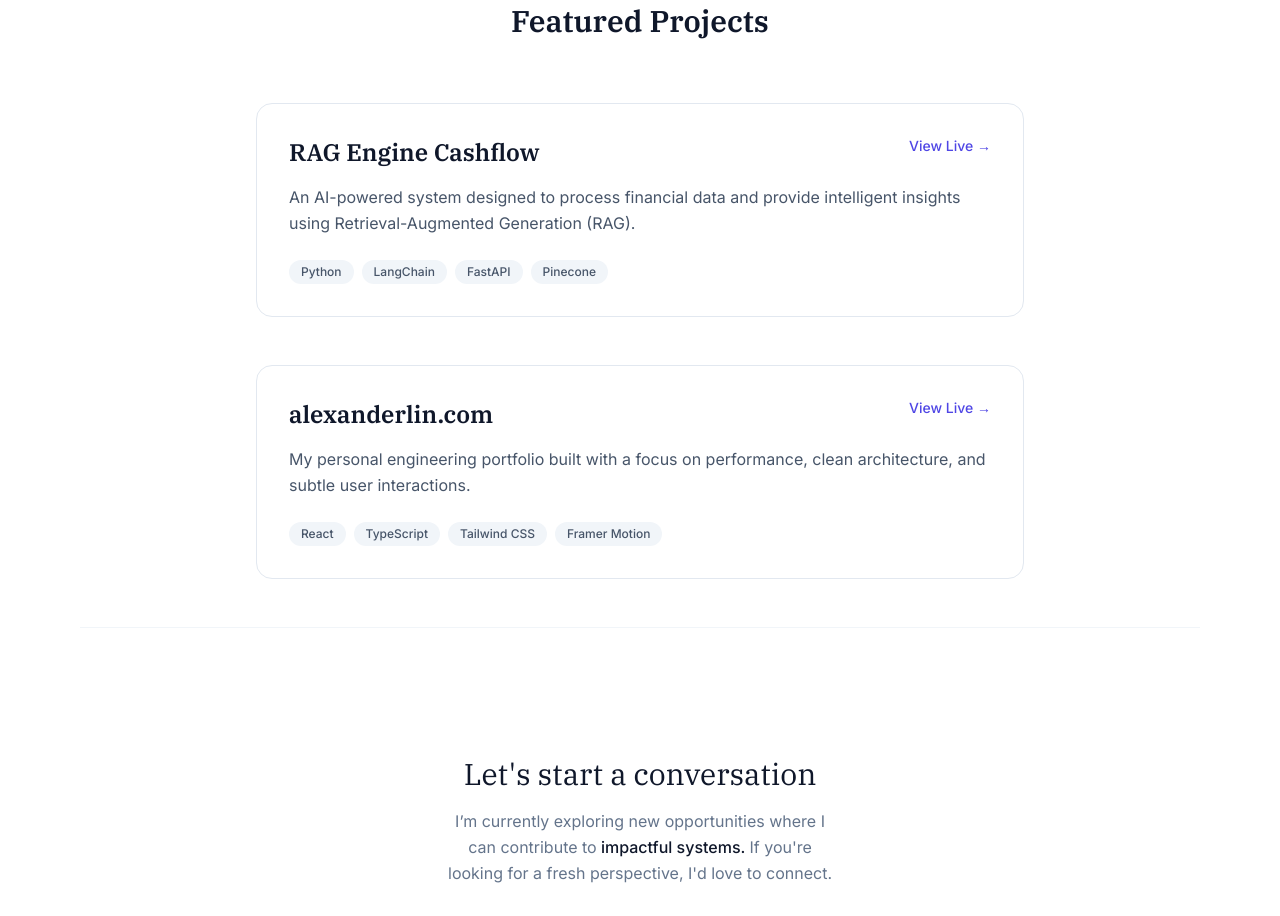
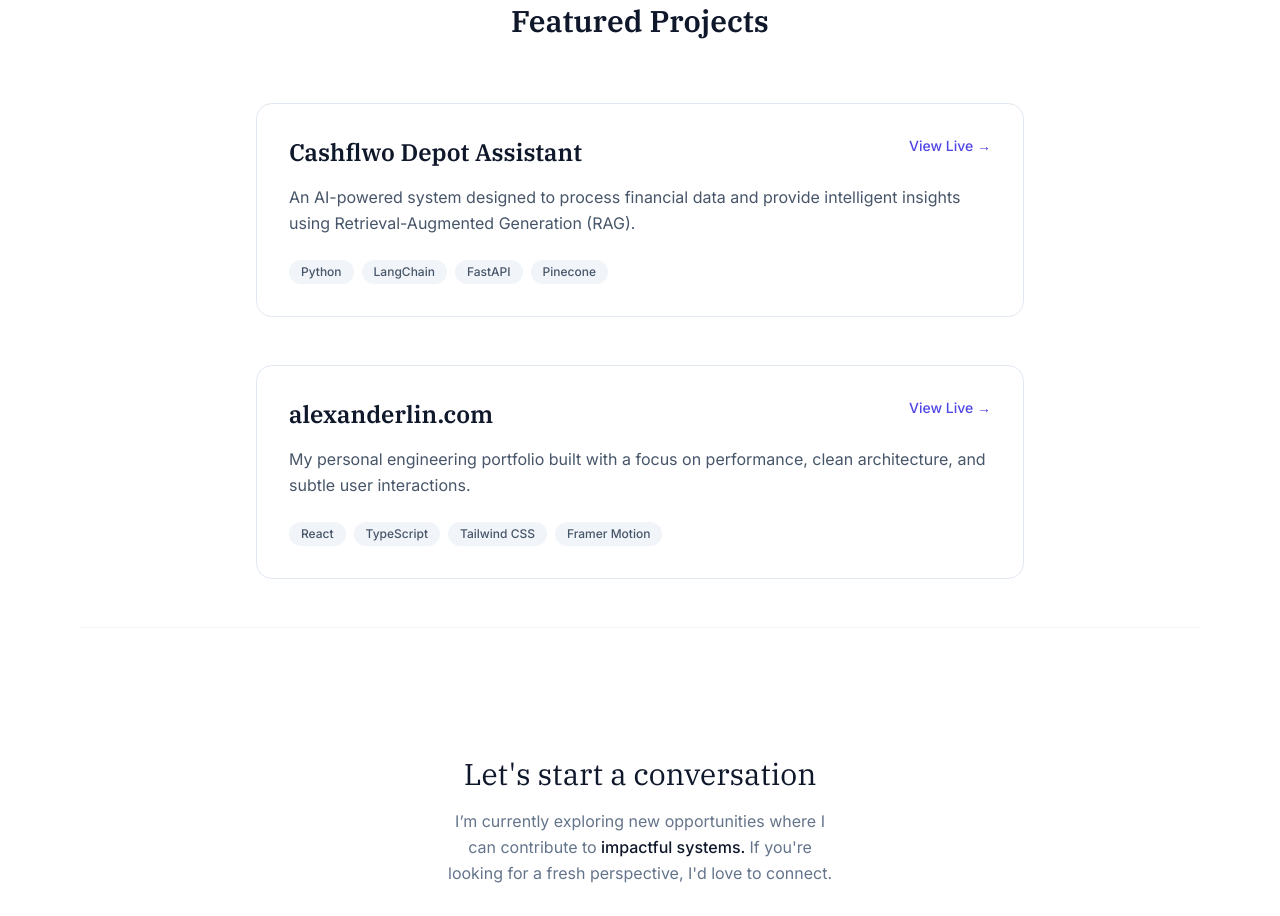
Before and after one commit to alexanderlin-com/alexanderlin-root, a React (Vite) app: page / in a window 1280 px wide. Shown: the part 1400-2316 px from the top of the page. Built offline with nearby package versions, Linux system fonts and the light colour scheme.

Commit message:
edit project

```diff
--- a/src/pages/Home.tsx
+++ b/src/pages/Home.tsx
@@ -5,7 +5,7 @@ import { motion } from "framer-motion";
 // 1. This is your "Projects Array" - Add your real projects here later!
 const projects = [
   {
-    title: "RAG Engine Cashflow",
+    title: "Cashflwo Depot Assistant",
     description: "An AI-powered system designed to process financial data and provide intelligent insights using Retrieval-Augmented Generation (RAG).",
     tags: ["Python", "LangChain", "FastAPI", "Pinecone"],
     link: "https://cashflow.alexanderlin.com"
```
